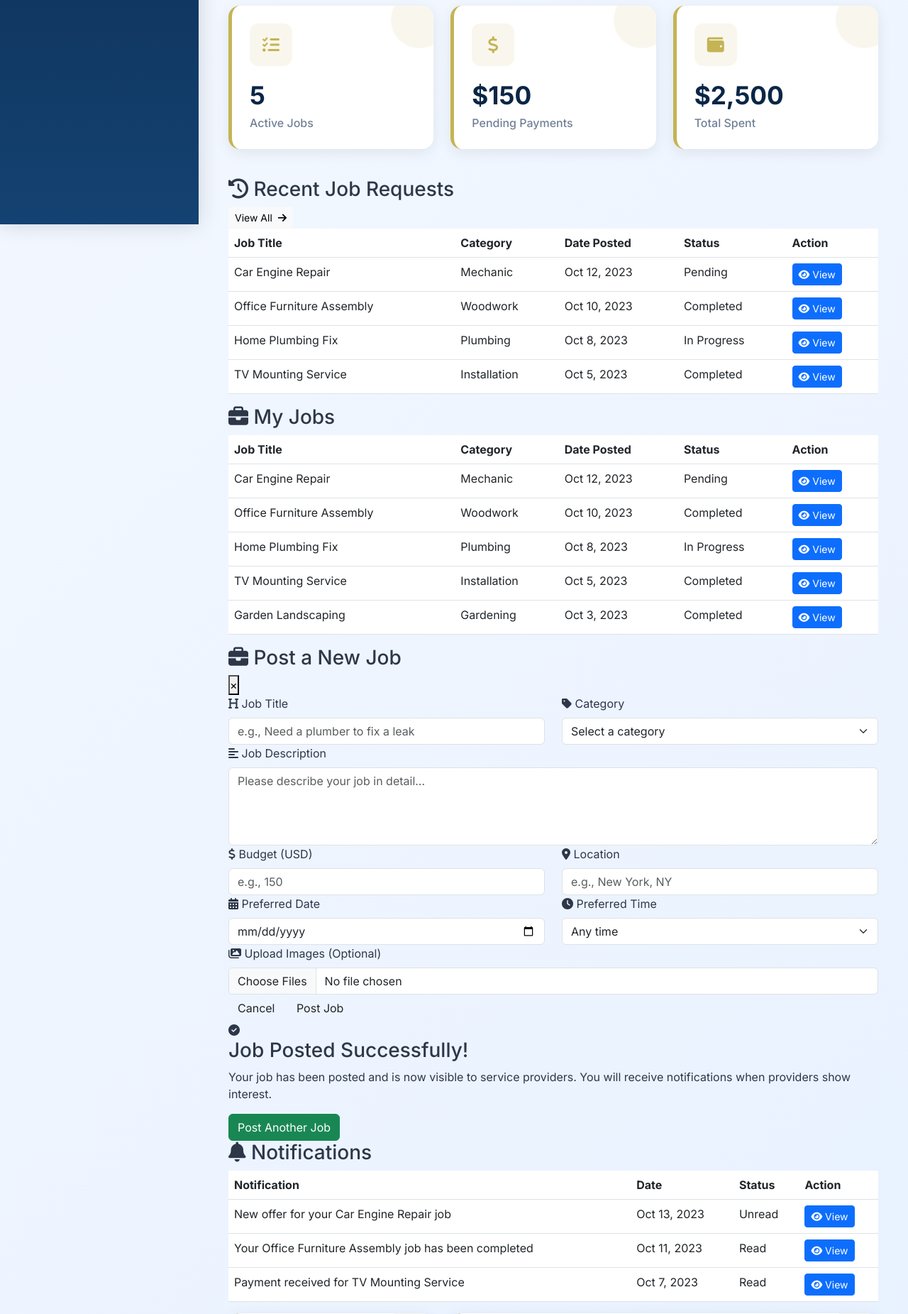
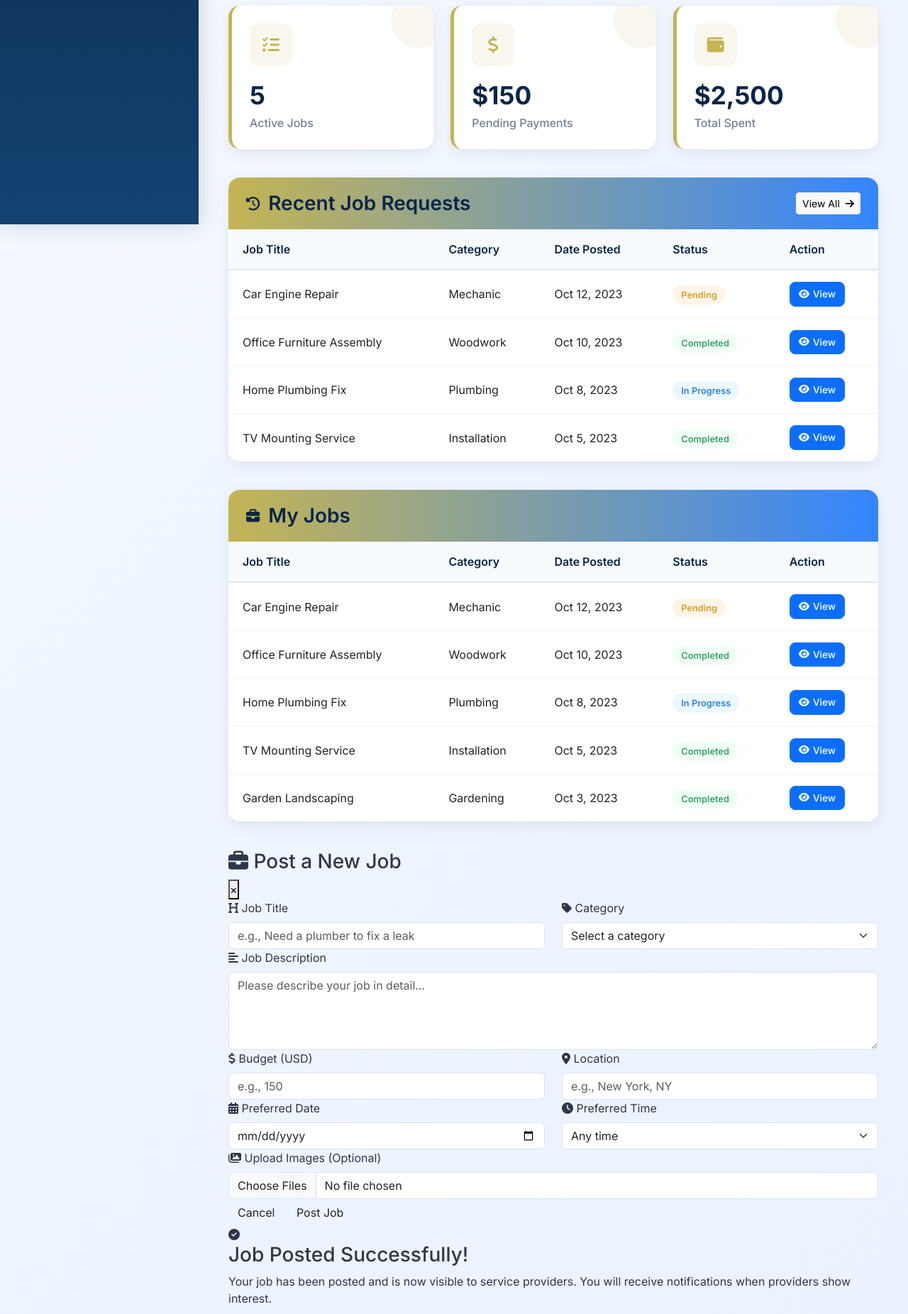
Before and after one commit to yashodha-gunawardana/QuickFix-API, a Spring Boot app: page /customerDashboard.html in a window 1280 px wide. Shown: the part 484-2335 px from the top of the page at 71% size. Run offline with Spring Boot 4, Linux system fonts and the light colour scheme.

Commit message:
Style the table section with a gradient header, responsive table layout, hover effects, status badges, and action buttons

```diff
--- a/src/main/resources/static/css/customer.css
+++ b/src/main/resources/static/css/customer.css
@@ -432,3 +432,104 @@ body {
     font-weight: 500;
     margin: 0;
 }
+
+.table-section {
+    background: var(--light);
+    border-radius: 16px;
+    overflow: hidden;
+    box-shadow: 0 5px 20px rgba(0, 0, 0, 0.08);
+    margin-bottom: 40px;
+}
+
+.table-header {
+    background: linear-gradient(to right, var(--secondary), var(--primary-light));
+    color: var(--dark);
+    padding: 20px 25px;
+    display: flex;
+    justify-content: space-between;
+    align-items: center;
+}
+
+.table-header h3 {
+    margin: 0;
+    font-weight: 600;
+    display: flex;
+    align-items: center;
+}
+
+.table-header h3 i {
+    margin-right: 12px;
+    font-size: 1.2rem;
+}
+
+.table-content {
+    padding: 0;
+}
+
+.table {
+    margin: 0;
+    border-collapse: separate;
+    border-spacing: 0;
+    width: 100%;
+}
+
+.table thead th {
+    background: #f7fafc;
+    padding: 16px 20px;
+    font-weight: 600;
+    color: var(--dark);
+    border-bottom: 2px solid #e2e8f0;
+}
+
+.table tbody td {
+    padding: 16px 20px;
+    vertical-align: middle;
+    border-bottom: 1px solid #edf2f7;
+}
+
+.table tbody tr:last-child td {
+    border-bottom: none;
+}
+
+.table tbody tr {
+    transition: all 0.2s ease;
+}
+
+.table tbody tr:hover {
+    background: #f8fafc;
+}
+
+.status-badge {
+    padding: 6px 12px;
+    border-radius: 20px;
+    font-size: 0.8rem;
+    font-weight: 600;
+}
+
+.badge-pending {
+    background: #fef5e7;
+    color: #d69e2e;
+}
+
+.badge-completed {
+    background: #f0fff4;
+    color: #38a169;
+}
+
+.badge-inprogress {
+    background: #ebf8ff;
+    color: #3182ce;
+}
+
+.action-btn {
+    padding: 6px 12px;
+    border-radius: 8px;
+    font-size: 0.85rem;
+    font-weight: 500;
+    display: inline-flex;
+    align-items: center;
+}
+
+.action-btn i {
+    margin-right: 5px;
+}
```
